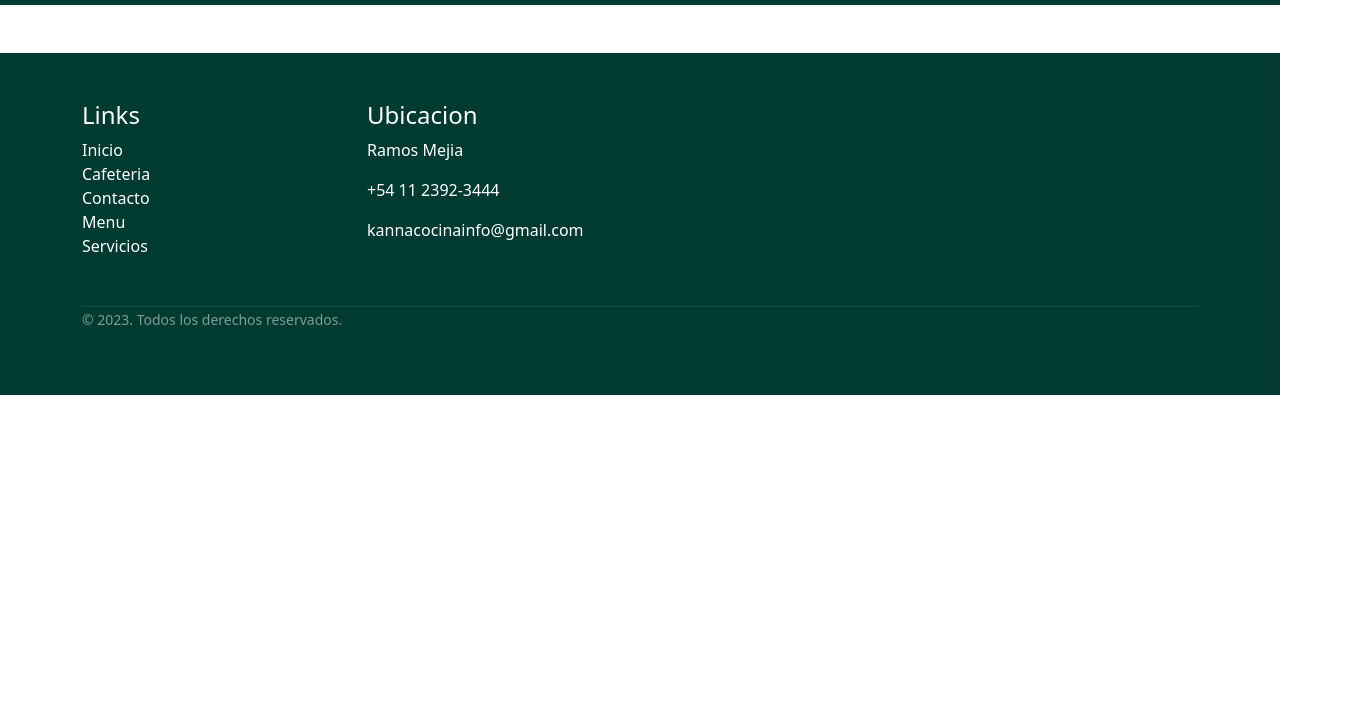
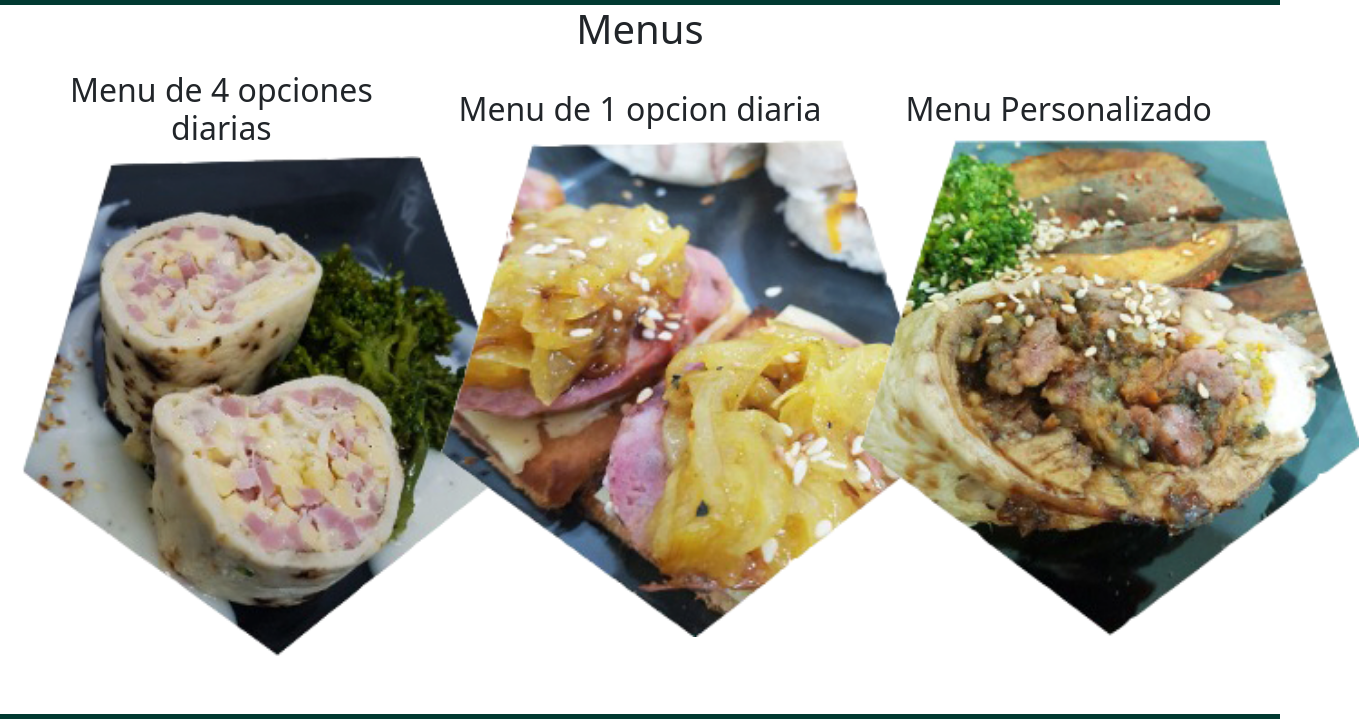
Before and after one commit to SantiiVieitez/PF-SantiagoVieitez, a plain HTML site: page pages/menu.html in a window 1280 px wide. Shown: the part 81-800 px from the top of the page, 1359 px wide, since content can reach past the window. Drawn offline with nearby package versions, Linux system fonts and the light colour scheme.

Commit message:
Agregue el menu

```diff
--- a/css/style.css
+++ b/css/style.css
@@ -46,3 +46,13 @@
 .mine-links li a:hover{
   color: #e3ae1d;
 }
+.menu-maestro{
+ align-items: center;
+}
+.menu{
+padding: 10px;
+}
+.menu img{
+  width: 500px;
+  height: 500px;
+}
--- a/pages/menu.html
+++ b/pages/menu.html
@@ -32,6 +32,28 @@
             </div>
         </nav>
     </header>
+    <main class="container-fluid">
+        <section class="row">
+            <div class="text-center">
+                <h1 class="col-lg-12">Menus</h1>
+        <div class="d-flex justify-content-center menu-maestro">
+            <div class="menu col-lg-4 col-12">
+                <h2>Menu de 4 opciones diarias</h2>
+                <img src="../images/menu1.png" alt="foto comida">
+            </div>
+            <div class="menu col-lg-4 col-12">
+                <h2>Menu de 1 opcion diaria</h2>
+                <img src="../images/menu2.png" alt="foto comida">
+            </div>
+            <div class="menu col-lg-4 col-12">
+                <h2>Menu Personalizado</h2>
+                <img src="../images/menu3.png" alt="foto comida">
+            </div>
+        </div>
+            </div>
+        </section>
+
+    </main>
     <footer>
         <div class="mt-5 pt-5 pb-5 footer">
             <div class="container">
```
